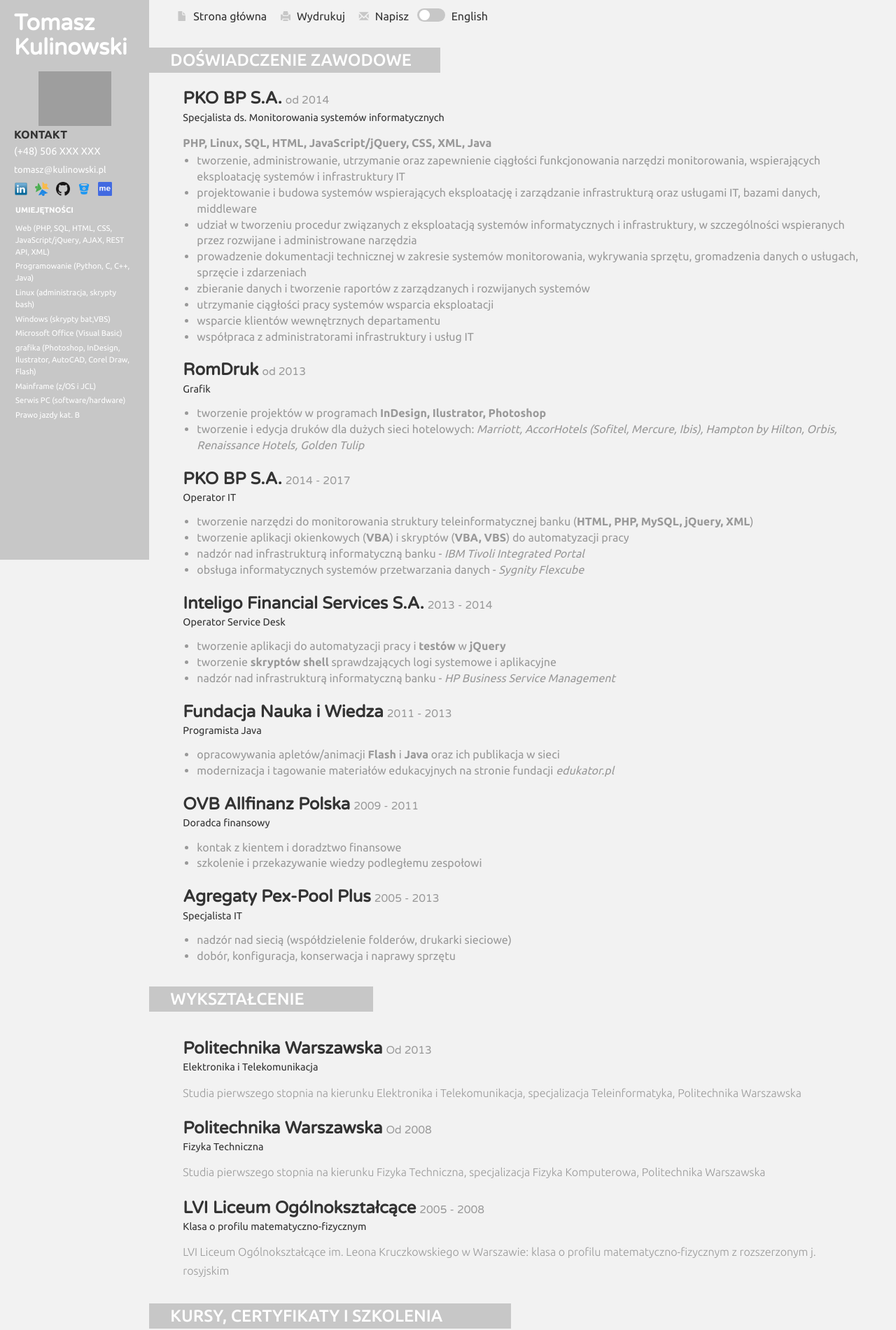
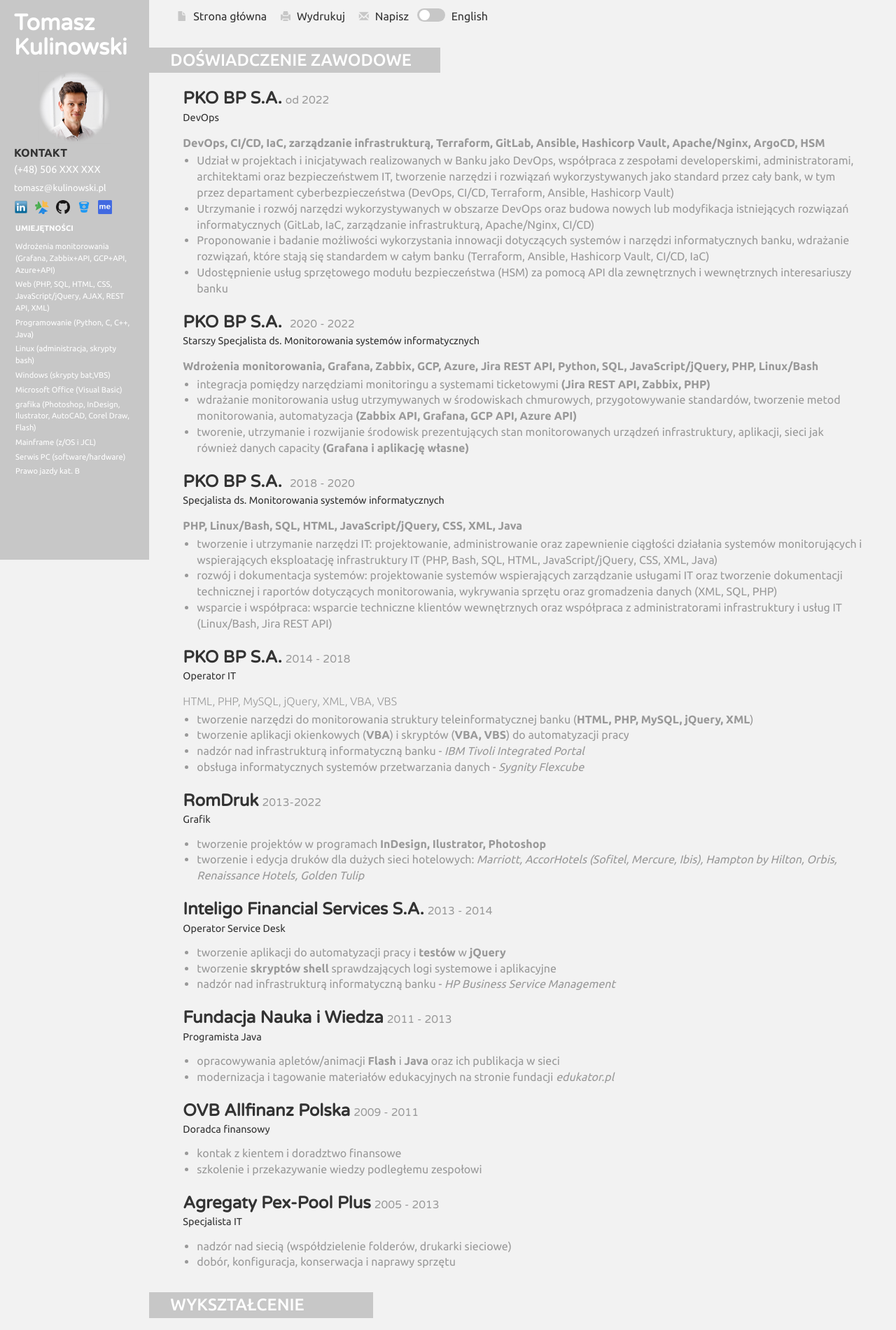
Before and after one commit to diabollo1/cv, a PHP site: page / in a window 1280 px wide. Shown: the top 1901 px of the page at 70% size. Run offline with PHP 8.4, Linux system fonts and the light colour scheme; grey boxes are pictures that could not be loaded.

Commit message:
add DevOps

```diff
--- a/header.php
+++ b/header.php
@@ -1,7 +1,7 @@
 <div class="col-sm-3 col-md-2 sidebar">
         <div class="sidebar_top">
             <h1>Tomasz Kulinowski</h1>
-            <img id="fotka" src="images/5.png" alt=""/>
+            <img id="fotka" src="images/my_photo_400x400.png" alt=""/>
         </div>
 
         <div class="details">
@@ -38,6 +38,7 @@
             <br>
             <div class="address">
                 <h3><span class="lang_pl">UMIEJĘTNOŚCI</span><span class="lang_en lang_display_none">SKILLS</span></h3>
+                <span class="lang_pl">Wdrożenia monitorowania (Grafana, Zabbix+API, GCP+API, Azure+API)</span><span class="lang_en lang_display_none">Monitoring implementation (Grafana, Zabbix+API, GCP+API, Azure+API)</span>
                 <span>Web (PHP, SQL, HTML, CSS, JavaScript/jQuery, AJAX, REST API, XML)</span>
                 <span class="lang_pl">Programowanie (Python, C, C++, Java)</span><span class="lang_en lang_display_none">Programming (Python, C, C ++, Java)</span>
                 <span class="lang_pl">Linux (administracja, skrypty bash)</span><span class="lang_en lang_display_none">Linux (administration, bash scripts)</span>
--- a/index.php
+++ b/index.php
@@ -18,47 +18,51 @@
 
     <!--=====================-->
             <h3 class="clr2"><span class="lang_pl">DOŚWIADCZENIE ZAWODOWE</span><span class="lang_en lang_display_none">EXPERIENCE</span></h3>
-            <div class="company_details">
-                <h4>PKO BP S.A.<span class="lang_pl data">od 2014</span><span class="lang_en lang_display_none data">from 2014</span></h4>
-                <h6><span class="lang_pl">Specjalista ds. Monitorowania systemów informatycznych</span>
-                <span class="lang_en lang_display_none">Monitoring of Information Systems Specialist</span></h6>
+    <!--=====================-->
+<!--            <div class="company_details">
+                <h4>PKO BP S.A.<span class="lang_pl data">od ?</span><span class="lang_en lang_display_none data">from ?</span></h4>
+                <h6><span class="lang_pl">DevOps?</span>
+                <span class="lang_en lang_display_none">DevOps?</span></h6>
 
-                <p><b>PHP, Linux, SQL, HTML, JavaScript/jQuery, CSS, XML, Java</b></p>
+                <p><b><span class="lang_pl">DevOps</span>
+                    <span class="lang_en lang_display_none">DevOps</span></b></p>
 
                     <div class="ul_margines">
                         <ul>
+                            <li>
+                                <span class="lang_pl">???</span>
+                                <span class="lang_en lang_display_none">???</span>
+                            </li>
+                        </ul>
+                    </div>
+                <p class="cmpny1"></p>
+            </div>-->
+    <!--=====================-->
+            <div class="company_details">
+                <h4>PKO BP S.A.<span class="lang_pl data">od 2022</span><span class="lang_en lang_display_none data">from 2022</span></h4>
+                <h6><span class="lang_pl">DevOps</span>
+                <span class="lang_en lang_display_none">DevOps</span></h6>
 
+                <p><b><span class="lang_pl">DevOps, CI/CD, IaC, zarządzanie infrastrukturą, Terraform, GitLab, Ansible, Hashicorp Vault, Apache/Nginx, ArgoCD, HSM</span>
+                    <span class="lang_en lang_display_none">DevOps, CI/CD, IaC, Infrastructure Management, Terraform, GitLab, Ansible, Hashicorp Vault, Apache/Nginx, ArgoCD, HSM</span></b></p>
+
+                    <div class="ul_margines">
+                        <ul>
                             <li>
-                                <span class="lang_pl">tworzenie, administrowanie, utrzymanie oraz zapewnienie ciągłości funkcjonowania narzędzi monitorowania, wspierających eksploatację systemów i infrastruktury IT </span>
-                                <span class="lang_en lang_display_none">creating, administering, maintaining and ensuring the continuity of monitoring tools supporting the operation of IT systems and infrastructure</span>
+                                <span class="lang_pl">Udział w projektach i inicjatywach realizowanych w Banku jako DevOps, współpraca z zespołami developerskimi, administratorami, architektami oraz bezpieczeństwem IT, tworzenie narzędzi i rozwiązań wykorzystywanych jako standard przez cały bank, w tym przez departament cyberbezpieczeństwa (DevOps, CI/CD, Terraform, Ansible, Hashicorp Vault)</span>
+                                <span class="lang_en lang_display_none">Participation in projects and initiatives implemented in the Bank as a DevOps, collaborating with development teams, administrators, architects, and IT security, creating tools and solutions used as a standard across the entire bank, including by the cybersecurity department (DevOps, CI/CD, Terraform, Ansible, Hashicorp Vault)</span>
                             </li>
                             <li>
-                                <span class="lang_pl">projektowanie i budowa systemów wspierających eksploatację i zarządzanie infrastrukturą oraz usługami IT, bazami danych, middleware   </span>
-                                <span class="lang_en lang_display_none">design and construction of systems supporting the operation and management of infrastructure and IT services, databases, middleware</span>
+                                <span class="lang_pl">Utrzymanie i rozwój narzędzi wykorzystywanych w obszarze DevOps oraz budowa nowych lub modyfikacja istniejących rozwiązań informatycznych (GitLab, IaC, zarządzanie infrastrukturą, Apache/Nginx, CI/CD)</span>
+                                <span class="lang_en lang_display_none">Maintaining and developing tools used in the DevOps area, as well as building new or modifying existing IT solutions (GitLab, IaC, infrastructure management, Apache/Nginx, CI/CD)</span>
                             </li>
                             <li>
-                                <span class="lang_pl">udział w tworzeniu procedur związanych z eksploatacją systemów informatycznych i infrastruktury, w szczególności wspieranych przez rozwijane i administrowane narzędzia</span>
-                                <span class="lang_en lang_display_none">participation in creating procedures related to the operation of IT systems and infrastructure, in particular supported by developed and administered tools</span>
+                                <span class="lang_pl">Proponowanie i badanie możliwości wykorzystania innowacji dotyczących systemów i narzędzi informatycznych banku, wdrażanie rozwiązań, które stają się standardem w całym banku (Terraform, Ansible, Hashicorp Vault, CI/CD, IaC)</span>
+                                <span class="lang_en lang_display_none">Proposing and exploring the possibilities of using innovations in the Bank's IT systems and tools, implementing solutions that become a standard across the bank (Terraform, Ansible, Hashicorp Vault, CI/CD, IaC)</span>
                             </li>
                             <li>
-                                <span class="lang_pl">prowadzenie dokumentacji technicznej w zakresie systemów monitorowania, wykrywania sprzętu, gromadzenia danych o usługach, sprzęcie i zdarzeniach</span>
-                                <span class="lang_en lang_display_none">keeping technical documentation in the scope of monitoring systems, hardware detection, data collection about services, equipment and events</span>
-                            </li>
-                            <li>
-                                <span class="lang_pl">zbieranie danych i tworzenie raportów z zarządzanych i rozwijanych systemów</span>
-                                <span class="lang_en lang_display_none">collecting data and creating reports on managed and developed systems</span>
-                            </li>
-                            <li>
-                                <span class="lang_pl">utrzymanie ciągłości pracy systemów wsparcia eksploatacji</span>
-                                <span class="lang_en lang_display_none">maintaining continuity of operation support systems</span>
-                            </li>
-                            <li>
-                                <span class="lang_pl">wsparcie klientów wewnętrznych departamentu</span>
-                                <span class="lang_en lang_display_none">support for internal departments of the department</span>
-                            </li>
-                            <li>
-                                <span class="lang_pl">współpraca z administratorami infrastruktury i usług IT</span>
-                                <span class="lang_en lang_display_none">cooperation with infrastructure and IT services administrators</span>
+                                <span class="lang_pl">Udostępnienie usług sprzętowego modułu bezpieczeństwa (HSM) za pomocą API dla zewnętrznych i wewnętrznych interesariuszy banku</span>
+                                <span class="lang_en lang_display_none">Providing Hardware Security Module (HSM) services via API for external and internal bank stakeholders</span>
                             </li>
                         </ul>
                     </div>
@@ -66,31 +70,61 @@
             </div>
     <!--=====================-->
             <div class="company_details">
-                <h4>RomDruk<span class="lang_pl data">od 2013</span><span class="lang_en lang_display_none data">from 2013</span></h4>
-                <h6><span class="lang_pl">Grafik</span><span class="lang_en lang_display_none">Graphic Designer</span></h6>
-                <!--<p>blablabla</p>-->
-                <div class="ul_margines">
-                    <ul>
-                        <li><span class="lang_pl">tworzenie projektów w programach <b>InDesign, Ilustrator, Photoshop</b></span><span class="lang_en lang_display_none">creation of projects in <b>InDesign, Ilustrator, Photoshop</b></span></li>
-                        <li><span class="lang_pl">tworzenie i edycja druków dla dużych sieci hotelowych: <i>Marriott, AccorHotels (Sofitel, Mercure, Ibis), Hampton by Hilton, Orbis, Renaissance Hotels, Golden Tulip</i></span>
-                        <span class="lang_en lang_display_none">creation and edition of prints and forms for large hotel chains: <i>Marriott, AccorHotels (Sofitel, Mercure, Ibis), Hampton by Hilton, Orbis, Renaissance Hotels, Golden Tulip</i></span></li>
-                    </ul>
-                </div>
-                <!--
+                <h4>PKO BP S.A. <span class="data">2020 - 2022</span></h4>
+                <h6><span class="lang_pl">Starszy Specjalista ds. Monitorowania systemów informatycznych</span>
+                <span class="lang_en lang_display_none">Senior IT Systems Monitoring Specialist</span></h6>
+
+                <p><b><span class="lang_pl">Wdrożenia monitorowania, Grafana, Zabbix, GCP, Azure, Jira REST API, Python, SQL, JavaScript/jQuery, PHP, Linux/Bash</span>
+                    <span class="lang_en lang_display_none">Monitoring implementation, Grafana, Zabbix, GCP, Azure, Jira REST API, Python, SQL, JavaScript/jQuery, PHP, Linux/Bash</span></b></p>
+
                     <div class="ul_margines">
                         <ul>
-
-                            <li><li>aaa</li><li>ss</li></li>
+                            <li>
+                                <span class="lang_pl">integracja pomiędzy narzędziami monitoringu a systemami ticketowymi <b>(Jira REST API, Zabbix, PHP)</b></span>
+                                <span class="lang_en lang_display_none">Integration between monitoring tools and ticketing systems <b>(Jira REST API, Zabbix, PHP)</b></span>
+                            </li>
+                            <li>
+                                <span class="lang_pl">wdrażanie monitorowania usług utrzymywanych w środowiskach chmurowych, przygotowywanie standardów, tworzenie metod monitorowania, automatyzacja <b>(Zabbix API, Grafana, GCP API, Azure API)</b></span>
+                                <span class="lang_en lang_display_none">implementing monitoring of services maintained in cloud environments, preparing standards, creating monitoring methods, automation <b>(Zabbix API, Grafana, GCP API, Azure API)</b></span>
+                            </li>
+                            <li>
+                                <span class="lang_pl">tworenie, utrzymanie i rozwijanie środowisk prezentujących stan monitorowanych urządzeń infrastruktury, aplikacji, sieci jak również danych capacity <b>(Grafana i aplikację własne)</b></span>
+                                <span class="lang_en lang_display_none">creating, maintaining and developing environments presenting the state of monitored infrastructure devices, applications, networks as well as data capacity <b>(Grafana and own application)</b></span>
+                            </li>
                         </ul>
                     </div>
-                -->
                 <p class="cmpny1"></p>
             </div>
     <!--=====================-->
             <div class="company_details">
-                <h4>PKO BP S.A.<span class="data">2014 - 2017</span></h4>
+                <h4>PKO BP S.A. <span class="data">2018 - 2020</span></h4>
+                <h6><span class="lang_pl">Specjalista ds. Monitorowania systemów informatycznych</span>
+                <span class="lang_en lang_display_none">IT Systems Monitoring Specialist</span></h6>
+
+                <p><b>PHP, Linux/Bash, SQL, HTML, JavaScript/jQuery, CSS, XML, Java</b></p>
+                    <div class="ul_margines">
+                        <ul>
+                            <li>
+                                <span class="lang_pl">tworzenie i utrzymanie narzędzi IT: projektowanie, administrowanie oraz zapewnienie ciągłości działania systemów monitorujących i wspierających eksploatację infrastruktury IT (PHP, Bash, SQL, HTML, JavaScript/jQuery, CSS, XML, Java)</span>
+                                <span class="lang_en lang_display_none">creating and maintaining IT tools: designing, administering, and ensuring the continuity of systems monitoring and supporting the operation of IT infrastructure (PHP, Bash, SQL, HTML, JavaScript/jQuery, CSS, XML, Java)</span>
+                            </li>
+                            <li>
+                                <span class="lang_pl">rozwój i dokumentacja systemów: projektowanie systemów wspierających zarządzanie usługami IT oraz tworzenie dokumentacji technicznej i raportów dotyczących monitorowania, wykrywania sprzętu oraz gromadzenia danych (XML, SQL, PHP)</span>
+                                <span class="lang_en lang_display_none">development and documentation of systems: designing systems supporting IT service management and creating technical documentation and reports related to monitoring, hardware detection, and data collection (XML, SQL, PHP)</span>
+                            </li>
+                            <li>
+                                <span class="lang_pl">wsparcie i współpraca: wsparcie techniczne klientów wewnętrznych oraz współpraca z administratorami infrastruktury i usług IT (Linux/Bash, Jira REST API)</span>
+                                <span class="lang_en lang_display_none">support and collaboration: providing technical support to internal clients and cooperating with IT infrastructure and service administrators (Linux/Bash, Middleware, Jira REST API)</span>
+                            </li>
+                        </ul>
+                    </div>
+                <p class="cmpny1"></p>
+            </div>
+    <!--=====================-->
+            <div class="company_details">
+                <h4>PKO BP S.A.<span class="data">2014 - 2018</span></h4>
                 <h6><span class="lang_pl">Operator IT</span><span class="lang_en lang_display_none">IT Operator</span></h6>
-                <!--<p>blablabla</p>-->
+                <p>HTML, PHP, MySQL, jQuery, XML, VBA, VBS</p>
                     <div class="ul_margines">
                         <ul>
                             <li><span class="lang_pl">tworzenie narzędzi do monitorowania struktury teleinformatycznej banku (<b>HTML, PHP, MySQL, jQuery, XML</b>)</span>
@@ -103,6 +137,20 @@
                                 <span class="lang_en lang_display_none">servicing of IT data processing systems - <i>Sygnity Flexcube</i></span></li>
                         </ul>
                     </div>
+                <p class="cmpny1"></p>
+            </div>
+    <!--=====================-->
+            <div class="company_details">
+                <h4>RomDruk<span class="data">2013-2022</span></h4>
+                <h6><span class="lang_pl">Grafik</span><span class="lang_en lang_display_none">Graphic Designer</span></h6>
+                <!--<p>blablabla</p>-->
+                <div class="ul_margines">
+                    <ul>
+                        <li><span class="lang_pl">tworzenie projektów w programach <b>InDesign, Ilustrator, Photoshop</b></span><span class="lang_en lang_display_none">creation of projects in <b>InDesign, Ilustrator, Photoshop</b></span></li>
+                        <li><span class="lang_pl">tworzenie i edycja druków dla dużych sieci hotelowych: <i>Marriott, AccorHotels (Sofitel, Mercure, Ibis), Hampton by Hilton, Orbis, Renaissance Hotels, Golden Tulip</i></span>
+                        <span class="lang_en lang_display_none">creation and edition of prints and forms for large hotel chains: <i>Marriott, AccorHotels (Sofitel, Mercure, Ibis), Hampton by Hilton, Orbis, Renaissance Hotels, Golden Tulip</i></span></li>
+                    </ul>
+                </div>
                 <p class="cmpny1"></p>
             </div>
     <!--=====================-->
@@ -212,16 +260,8 @@
             <div class="skill_list">
                 <div class="ul_margines ul_margines_CERT demibold">
                     <ul>
-                        <li><span class="lang_pl">Kurs - <b>Programista PHP</b> - PHP, HTML, CSS, XML, projektowanie baz danych, programowanie obiektowe, Javascript, wstęp do AJAX</span>
-                            <span class="lang_en lang_display_none">Course - <b>PHP programmer</b> - PHP, HTML, CSS, XML, database design, object programming, Javascript, introduction to AJAX</span></li>
-                        <li><span class="lang_pl">Kurs - <b>Responsive Web Design</b> - Wprowadzenie do projektowania nowoczesnych stron</span>
-                            <span class="lang_en lang_display_none">Course - <b>Responsive Web Design</b> - Introduction to the design of modern websites</span></li>
-                        <li><span class="lang_pl">Kurs - Do czego można wykorzystać język <b>Javascript</b></span>
-                            <span class="lang_en lang_display_none">Course - What can <b>Javascript</b> be used for?</span></li>
-
                         <li><span class="lang_pl">Certyfikaty <b>Google Cloud Platform</b></span>
                             <span class="lang_en lang_display_none"><b>Google Cloud Platform</b> certificates</span></li>
-
                             <ul class="ul_margin">
                                 <li><span><b>Developing Applications</b> with Google Cloud Platform
                                         <a href="https://coursera.org/verify/specialization/KTE2JKGJZ9MG" target="_blank">
@@ -247,6 +287,12 @@
                             <a href="https://coursera.org/verify/AWJP5KHQ4SL3" target="_blank">
                                 <img class="cert_verification" src="images/verification2.png" title="AWJP5KHQ4SL3" alt="AWJP5KHQ4SL3"/></a></span></li>
 
+                        <li><span class="lang_pl">Kurs - <b>Programista PHP</b> - PHP, HTML, CSS, XML, projektowanie baz danych, programowanie obiektowe, Javascript, wstęp do AJAX</span>
+                            <span class="lang_en lang_display_none">Course - <b>PHP programmer</b> - PHP, HTML, CSS, XML, database design, object programming, Javascript, introduction to AJAX</span></li>
+                        <li><span class="lang_pl">Kurs - <b>Responsive Web Design</b> - Wprowadzenie do projektowania nowoczesnych stron</span>
+                            <span class="lang_en lang_display_none">Course - <b>Responsive Web Design</b> - Introduction to the design of modern websites</span></li>
+                        <li><span class="lang_pl">Kurs - Do czego można wykorzystać język <b>Javascript</b></span>
+                            <span class="lang_en lang_display_none">Course - What can <b>Javascript</b> be used for?</span></li>
                         <li><span class="lang_pl">Kurs <b>programowania i analizy zabezpieczeń wewnątrzsieciowych</b></span>
                             <span class="lang_en lang_display_none"><b>Programming and analysis course for intra-network security</b></span></li>
                         <li><span class="lang_pl">Kurs grafiki komputerowej – <b>Corel Draw/Photoshop</b></span>
```
Also changed, not shown: images/my_photo_400x400.png (renamed from images/my_photo_400x400.png.png).
